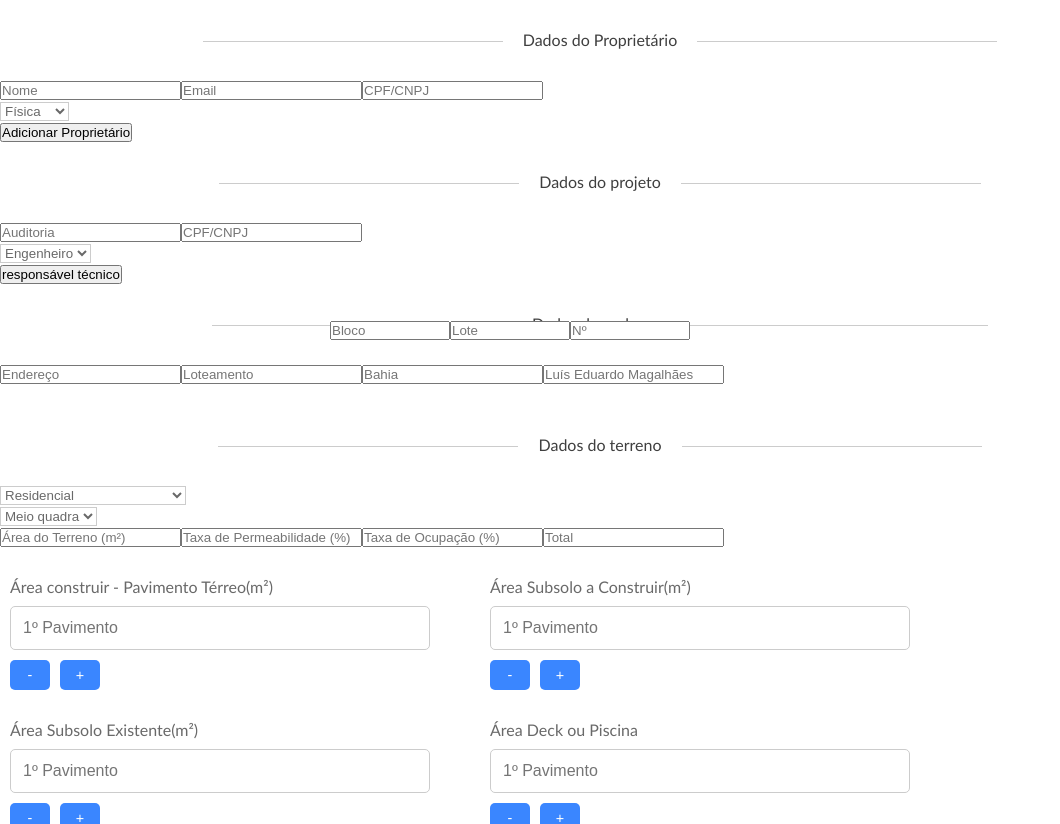
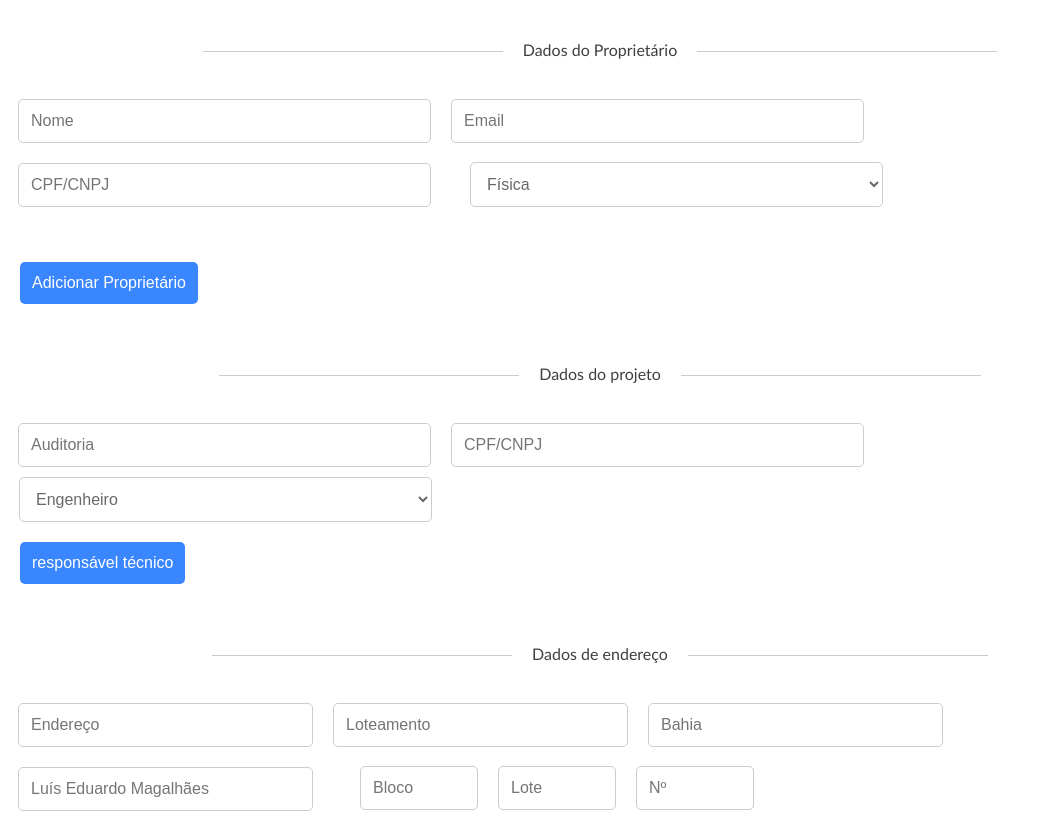
Before and after one commit to daniell0l/urbanismo-web, a React (Vite) app: page /AlvaraRegularizacao in a window 1280 px wide. Shown: the top 824 px of the page, without its empty margins (0-1060 px from the left). Built offline with nearby package versions, Linux system fonts and the light colour scheme; the HTML template or start-up script is replaced by a standard one.

Commit message:
correção do select e método handle

```diff
--- a/src/screens/alvaraConstrucao/index.tsx
+++ b/src/screens/alvaraConstrucao/index.tsx
@@ -21,11 +21,7 @@ interface CadastroFormData {
   };
   authorization: string;
   creaCau: string;
-  responsibleTechnical: {
-    name: string;
-    cpfCnpj: string;
-    role: "Engenheiro" | "Arquiteto";
-  };
+  responsibleTechnical: "Engenheiro" | "Arquiteto";
   address: string;
   subdivision: string;
   block: string;
@@ -71,11 +67,7 @@ const CadastroForm: React.FC<CadastroFormProps> = ({ onSubmit }) => {
     },
     authorization: "",
     creaCau: "",
-    responsibleTechnical: {
-      name: "",
-      cpfCnpj: "",
-      role: "Engenheiro",
-    },
+    responsibleTechnical: "Engenheiro",
     address: "",
     subdivision: "",
     block: "",
--- a/src/screens/alvaraRegularizacao/index.tsx
+++ b/src/screens/alvaraRegularizacao/index.tsx
@@ -1,7 +1,7 @@
 import React, { useState } from "react";
 import "./style.css";
 import AdicionarPavimentoButton from "../../components/buttonAddBasement";
-import AddProprietarioButton from "../../components/AddOwner";
+import AddOwnButton from "../../components/AddOwner";
 import AddTechinical from "../../components/AddTechinical";
 
 interface CadastroFormProps {
@@ -9,24 +9,19 @@ interface CadastroFormProps {
 }
 
 interface CadastroFormData {
-  nome: string;
+  name: string;
   email: string;
-  tipoPessoa: "Física" | "Jurídica";
+  typePeople: "Física" | "Jurídica";
   cpfCnpj: string;
-  adicionarProprietario: boolean;
-  proprietario: {
-    nome: string;
+  addOwn: boolean;
+  Own: {
+    name: string;
     email: string;
     cpfCnpj: string;
   };
   authorization: string;
   creaCau: string;
-  responsibleTechnical: boolean;
-  responsible: {
-    nome: string;
-    cpfCnpj: string;
-    role: "Engenheiro" | "Arquiteto";
-  };
+  responsibleTechnical: "Engenheiro" | "Arquiteto";
   address: string;
   subdivision: string;
   block: string;
@@ -60,24 +55,19 @@ interface CadastroFormData {
 
 const CadastroForm: React.FC<CadastroFormProps> = ({ onSubmit }) => {
   const [formData, setFormData] = useState<CadastroFormData>({
-    nome: "",
+    name: "",
     email: "",
-    tipoPessoa: "Física",
+    typePeople: "Física",
     cpfCnpj: "",
-    adicionarProprietario: false,
-    proprietario: {
-      nome: "",
+    addOwn: false,
+    Own: {
+      name: "",
       email: "",
       cpfCnpj: "",
     },
     authorization: "",
     creaCau: "",
-    responsibleTechnical: false,
-    responsible: {
-      nome: "",
-      cpfCnpj: "",
-      role: "Engenheiro",
-    },
+    responsibleTechnical: "Engenheiro",
     address: "",
     subdivision: "",
     block: "",
@@ -110,13 +100,23 @@ const CadastroForm: React.FC<CadastroFormProps> = ({ onSubmit }) => {
     });
   };
 
-  const handleTipoPessoaChange = (
+  const handleresponsibleTechnicalChange = (
     event: React.ChangeEvent<HTMLSelectElement>
   ) => {
     const { value } = event.target;
     setFormData({
       ...formData,
-      tipoPessoa: value as "Física" | "Jurídica",
+      responsibleTechnical: value as "Engenheiro" | "Arquiteto",
+    });
+  };
+
+  const handletypePeopleChange = (
+    event: React.ChangeEvent<HTMLSelectElement>
+  ) => {
+    const { value } = event.target;
+    setFormData({
+      ...formData,
+      typePeople: value as "Física" | "Jurídica",
     });
   };
 
@@ -151,14 +151,14 @@ const CadastroForm: React.FC<CadastroFormProps> = ({ onSubmit }) => {
   return (
     <form onSubmit={handleSubmit}>
       <div id="container">
-        <div className="dadosProprietario">
+        <div className="ownerData">
           <span className="line-with-name">Dados do Proprietário</span>
           <div className="flex-container">
             <input
               type="text"
               placeholder="Nome"
-              name="nome"
-              value={formData.nome}
+              name="name"
+              value={formData.name}
               onChange={handleInputChange}
             />
             <input
@@ -176,28 +176,28 @@ const CadastroForm: React.FC<CadastroFormProps> = ({ onSubmit }) => {
               onChange={handleInputChange}
             />
           </div>
-          <div className="SelectTipoPessoa">
+          <div className="SelecttypePeople">
             <select
-              name="tipoPessoa"
-              value={formData.tipoPessoa}
-              onChange={handleTipoPessoaChange}
+              name="typePeople"
+              value={formData.typePeople}
+              onChange={handletypePeopleChange}
             >
               <option value="Física">Física</option>
               <option value="Jurídica">Jurídica</option>
             </select>
           </div>
-          <div className="adicionarProprietario">
-            <AddProprietarioButton></AddProprietarioButton>
+          <div className="addOwn">
+            <AddOwnButton></AddOwnButton>
           </div>
         </div>
-        <div className="dadosProjeto">
+        <div className="projectData">
           <span className="line-with-name">Dados do projeto</span>
           <div className="flex-container">
             <input
               type="text"
               placeholder="Auditoria"
-              name="nome"
-              value={formData.nome}
+              name="name"
+              value={formData.name}
               onChange={handleInputChange}
             />
             <input
@@ -210,19 +210,19 @@ const CadastroForm: React.FC<CadastroFormProps> = ({ onSubmit }) => {
           </div>
           <div className="SelectTechinical">
             <select
-              name="tipoPessoa"
-              value={formData.tipoPessoa}
-              onChange={handleTipoPessoaChange}
+              name="responsibleTechnical"
+              value={formData.responsibleTechnical}
+              onChange={handleresponsibleTechnicalChange}
             >
               <option value="Física">Engenheiro</option>
               <option value="Jurídica">Arquiteto</option>
             </select>
           </div>
-          <div className="adicionarTechinical">
+          <div className="addTechinical">
             <AddTechinical></AddTechinical>
           </div>
         </div>
-        <div className="DadosEndereco">
+        <div className="addresData">
           <span className="line-with-name">Dados de endereço</span>
           <input
             type="text"
@@ -264,7 +264,7 @@ const CadastroForm: React.FC<CadastroFormProps> = ({ onSubmit }) => {
             />
           </div>
         </div>
-        <div className="dadosTerreno">
+        <div className="propertyData">
           <span className="line-with-name">Dados do terreno</span>
           <div className="selectPurposeWork">
             <select
```
